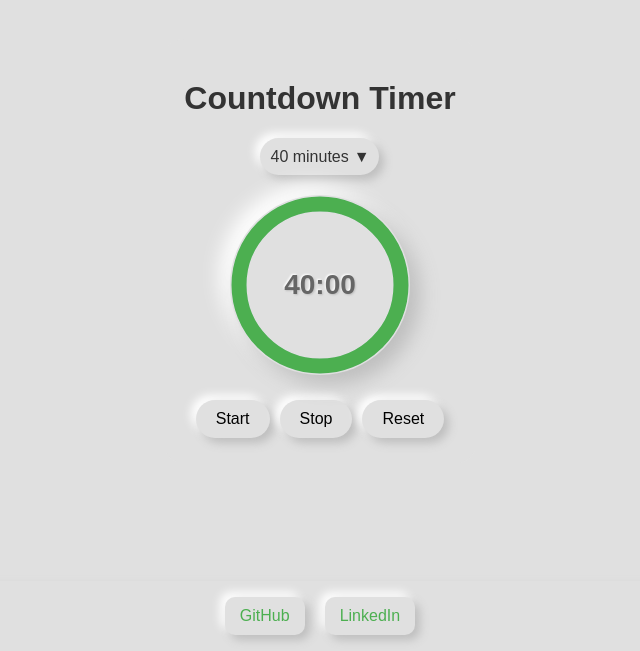
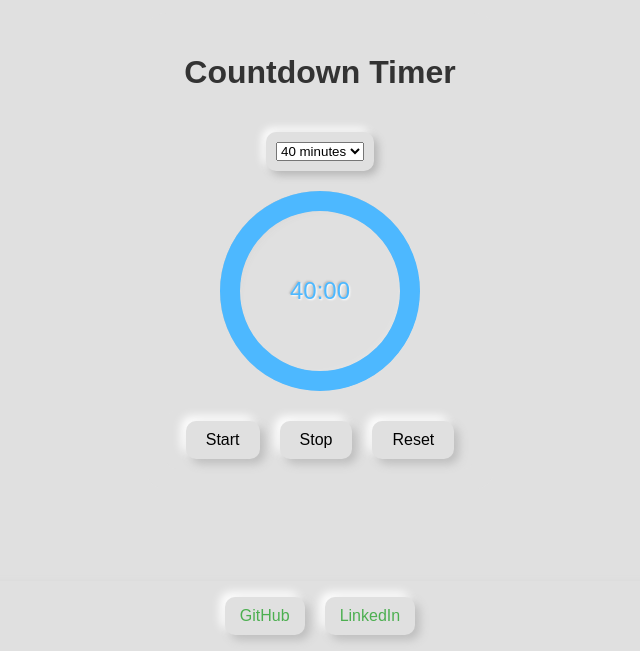
Before and after one commit to Foxshane997/Timer-Application, a React (Create React App) app: page / in a window 1280 px wide. Shown: the part 149-800 px from the top of the page, without its empty margins (320-960 px from the left). Built offline with nearby package versions, Linux system fonts and the light colour scheme; the HTML template or start-up script is replaced by a standard one.

Commit message:
added timer circle functionality

```diff
--- a/package.json
+++ b/package.json
@@ -9,6 +9,7 @@
     "@testing-library/user-event": "^13.5.0",
     "react": "^18.3.1",
     "react-dom": "^18.3.1",
+    "react-progressbar.js": "^0.2.0",
     "react-scripts": "5.0.1",
     "web-vitals": "^2.1.4"
   },
--- a/src/assets/styles/CountdownTimer.css
+++ b/src/assets/styles/CountdownTimer.css
@@ -1,77 +1,49 @@
 .timer {
   text-align: center;
-  font-family: 'Arial', sans-serif;
+  display: flex;
+  flex-direction: column;
+  align-items: center;
   background: #e0e0e0;
   border-radius: 20px;
   padding: 20px;
 }
 
 .select-wrapper {
-  position: relative;
+  margin: 20px 0;
+  background: #e0e0e0;
+  border-radius: 10px;
+  box-shadow: 4px 4px 8px #b4b4b4, -4px -4px 8px #ffffff;
+  padding: 10px;
   display: inline-block;
-  width: fit-content;
-}
-
-select {
-  padding: 10px 30px 10px 10px;
-  border-radius: 20px;
-  background: #e0e0e0;
-  border: none;
-  box-shadow: 5px 5px 10px #bebebe, -5px -5px 10px #ffffff;
-  font-size: 16px;
-  color: #333;
-  outline: none;
-  appearance: none;
-  transition: all 0.3s ease;
-}
-
-select:focus {
-  box-shadow: inset 5px 5px 10px #bebebe, inset -5px -5px 10px #ffffff;
-}
-
-.select-wrapper::after {
-  content: '▼';
-  position: absolute;
-  right: 10px;
-  top: 50%;
-  transform: translateY(-50%);
-  font-size: 16px;
-  color: #333;
-  pointer-events: none;
 }
 
 .circle {
   position: relative;
-  width: 180px;
-  height: 180px;
-  margin: 20px auto;
+  width: 200px;
+  height: 200px;
   background: #e0e0e0;
   border-radius: 50%;
-  box-shadow: 10px 10px 20px #bebebe, -10px -10px 20px #ffffff;
-  display: flex;
-  align-items: center;
-  justify-content: center;
+  box-shadow: inset 8px 8px 15px #b4b4b4, inset -8px -8px 15px #ffffff;
 }
 
-.circle svg {
+svg {
+  transform: rotate(-90deg);
   width: 100%;
   height: 100%;
-  transform: rotate(-90deg);
 }
 
 .background-circle {
   fill: none;
-  stroke: #d1d9e6;
-  stroke-width: 15;
+  stroke: #d6d6d6;
+  stroke-width: 20;
 }
 
 .progress-circle {
   fill: none;
-  stroke: #4caf50;
-  stroke-width: 15;
-  stroke-dasharray: 510; /* Adjusted circumference for better fit */
-  stroke-dashoffset: 0;
+  stroke: #4db8ff;
+  stroke-width: 20;
   transition: stroke-dashoffset 1s linear;
+  stroke-dasharray: 565.48;
 }
 
 .time-text {
@@ -79,32 +51,49 @@ select:focus {
   top: 50%;
   left: 50%;
   transform: translate(-50%, -50%);
-  font-size: 28px;
-  font-weight: bold;
-  color: #666;
-  text-shadow: 1px 1px 2px #bebebe, -1px -1px 2px #ffffff;
+  font-size: 24px;
+  color: #4db8ff;
+  text-shadow: 1px 1px 2px #ffffff, -1px -1px 2px #b4b4b4;
 }
 
 .controls {
   margin-top: 20px;
+  background: #e0e0e0;
+  border-radius: 10px;
+  padding: 10px;
+  display: inline-block;
 }
 
 button {
-  margin: 5px;
+  margin: 0 10px;
   padding: 10px 20px;
   font-size: 16px;
   cursor: pointer;
-  border-radius: 20px;
+  border: none;
+  border-radius: 10px;
   background: #e0e0e0;
-  border: none;
   box-shadow: 5px 5px 10px #bebebe, -5px -5px 10px #ffffff;
-  transition: all 0.3s ease;
+  transition: background-color 0.3s ease, box-shadow 0.3s ease;
 }
 
 button:hover {
-  box-shadow: 2px 2px 5px #bebebe, -2px -2px 5px #ffffff;
+  background-color: transparent;
 }
 
-button:active {
-  box-shadow: inset 5px 5px 10px #bebebe, inset -5px -5px 10px #ffffff;
+button.start:hover {
+  background-color: #4caf50;
+  box-shadow: 2px 2px 5px #4caf50, -2px -2px 5px #ffffff;
+  color: white;
 }
+
+button.stop:hover {
+  background-color: #f44336;
+  box-shadow: 2px 2px 5px #f44336, -2px -2px 5px #ffffff;
+  color: white;
+}
+
+button.reset:hover {
+  background-color: #ff9800;
+  box-shadow: 2px 2px 5px #ff9800, -2px -2px 5px #ffffff;
+  color: white;
+}
--- a/src/components/CountdownTimer.jsx
+++ b/src/components/CountdownTimer.jsx
@@ -46,14 +46,16 @@ const CountdownTimer = () => {
     return `${minutes}:${seconds < 10 ? "0" : ""}${seconds}`;
   };
 
+  const radius = 90; // Radius of the circle
+  const circumference = 2 * Math.PI * radius;
+
   const calculateStrokeOffset = (elapsedTime) => {
-    const circumference = 283;
-    const timeRatio = time / selectedTime;
-    const maxStroke = (selectedTime / 2400) * circumference; // 40 minutes as the max
-    const offset = maxStroke * timeRatio;
-    return circumference - offset;
+    const timeRatio = elapsedTime / selectedTime;
+    const offset = circumference * (1 - timeRatio);
+    return offset;
   };
 
+  const strokeDasharray = circumference;
   const strokeDashoffset = isRunning ? calculateStrokeOffset(time) : calculateStrokeOffset(selectedTime);
 
   return (
@@ -70,22 +72,22 @@ const CountdownTimer = () => {
         </select>
       </div>
       <div className="circle">
-        <svg>
-          <circle cx="50%" cy="50%" r="45%" className="background-circle" />
+        <svg width="200" height="200" viewBox="0 0 200 200">
+          <circle cx="100" cy="100" r={radius} className="background-circle" />
           <circle
-            cx="50%"
-            cy="50%"
-            r="45%"
+            cx="100"
+            cy="100"
+            r={radius}
             className="progress-circle"
-            style={{ strokeDashoffset }}
+            style={{ strokeDasharray, strokeDashoffset }}
           />
         </svg>
         <div className="time-text">{formatTime(time)}</div>
       </div>
       <div className="controls">
-        <button onClick={handleStart}>Start</button>
-        <button onClick={handleStop}>Stop</button>
-        <button onClick={handleReset}>Reset</button>
+        <button className="start" onClick={handleStart}>Start</button>
+        <button className="stop" onClick={handleStop}>Stop</button>
+        <button className="reset" onClick={handleReset}>Reset</button>
       </div>
     </div>
   );
```
Also changed, not shown: 1 other file (tests, documents, lock files or other folders).
